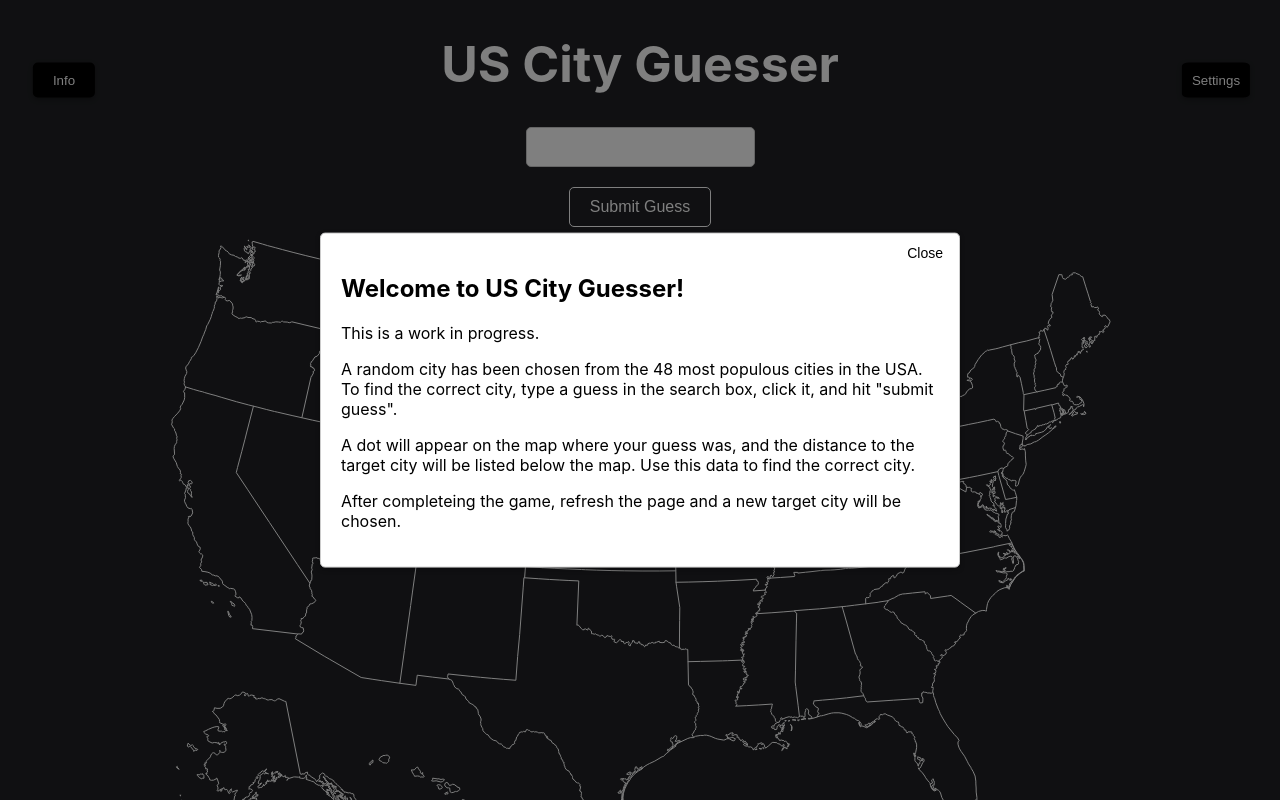
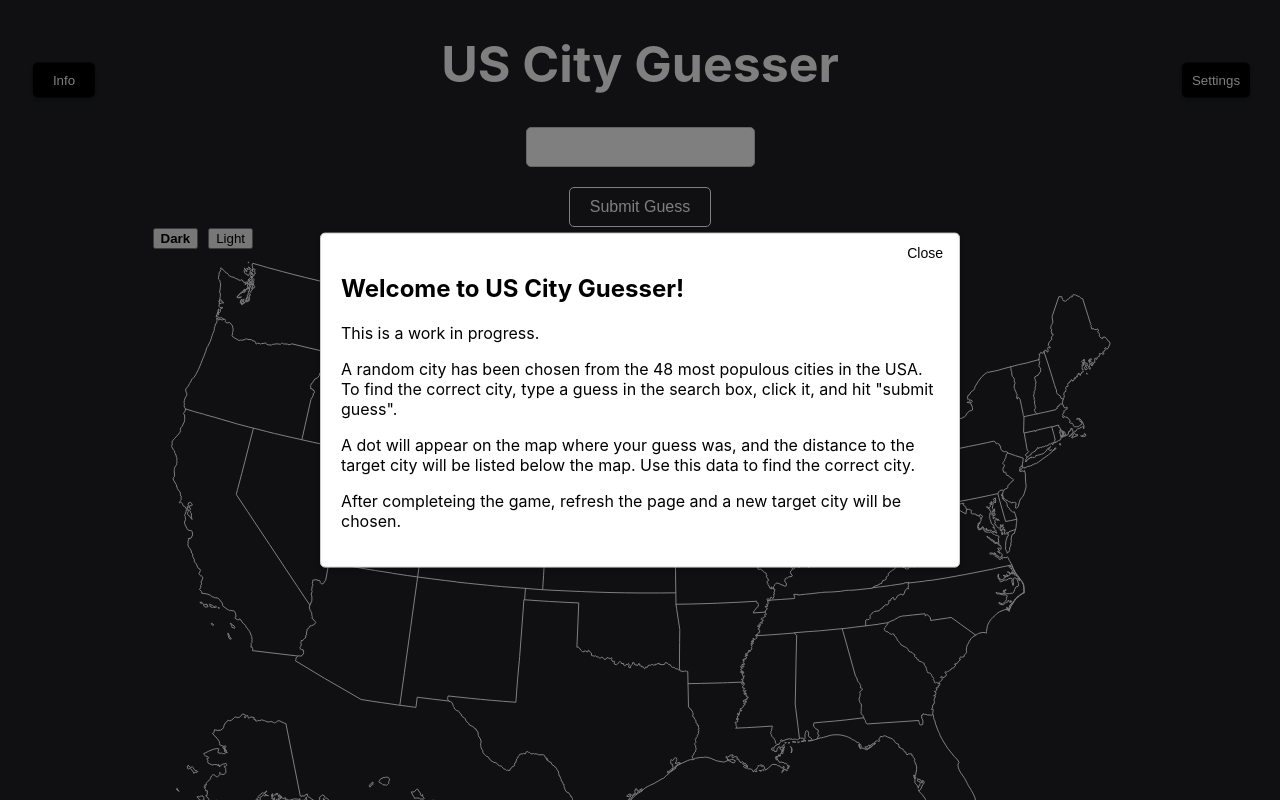
Before and after one commit to cis3296s24/US-City-Guesser, a React (Create React App) app: page / in a window 1280 px wide. Shown: the top 800 px of the page. Built offline with nearby package versions, Linux system fonts and the light colour scheme.

Commit message:
Dark-to-light commit, sadly not on settings button

```diff
--- a/src/App.js
+++ b/src/App.js
@@ -70,11 +70,11 @@ function App() {
 
   //state variable for "game state":
   // - "game" when game is running
-  // - "quit" when giving up
-  // - "completed" when won
   const [gameState, setGameState] = useState("game");
 
   const [km, setKm] = useState(false);
+
+  const [isDark, setIsDark] = useState(true); // State to track map display mode
 
   //useRef element for scrolling when entering new value
   const bottomRef = useRef(null);
@@ -88,12 +88,13 @@ function App() {
     GenerateCity(difficulty);
   };
 
-  // Set diffiulty and reset guesses
+  // Set difficulty level: easy & reset guesses
   const setEasy = () => {
     setDifficulty("easy");
     resetGuesses();
   };
 
+  // Set difficulty level: hard & reset guesses
   const setHard = () => {
     setDifficulty("hard");
     resetGuesses();
@@ -122,6 +123,16 @@ function App() {
     setSorted([]);
     setGameState("game");
   }
+
+   // Set it in dark/black mode
+  const setDark = () => {
+    setIsDark("black");
+  };
+
+  // Set it in light/white mode
+  const setLight = () => {
+    setDark("white");
+  };
 
   return (
 
@@ -176,8 +187,10 @@ function App() {
 
     {/* Component to handle guesses (dropdown that you click, not type and enter) */}
 
+    {/* "completed" when won & hit 0 miles/km */}
+    {gameState === "completed" && <GameCompletePopup restart={() => restartGame()} />}
 
-    {gameState === "completed" && <GameCompletePopup restart={() => restartGame()} />}
+    {/* "quit" when giving up */}
     {gameState === "quit" && <GiveUpPopup restart={() => restartGame()} />}
 
 
@@ -186,7 +199,7 @@ function App() {
 
     {/* Component for a popup that displays settings*/}
 
-    <Settings difficulty = {difficulty} setEasy={() => setDifficulty("easy")} setHard = {() => setDifficulty("hard")} isKm = {km} changeToKm = {() => setKm(true)} changeToMiles = {() => setKm(false)} />
+    <Settings difficulty = {difficulty} setEasy={() => setDifficulty("easy")} setHard = {() => setDifficulty("hard")} isKm = {km} changeToKm = {() => setKm(true)} changeToMiles = {() => setKm(false)} mapDisplay = {isDark} setDark={() => setIsDark("#ffffff")} setLight = {() => setIsDark("202124")}/>
 
 
     {/* useRef div for scrolling */}
--- a/src/Map.js
+++ b/src/Map.js
@@ -1,68 +1,85 @@
-import React, { useEffect } from 'react'
-import * as d3 from 'd3'
-import * as topojson from 'topojson-client'
-import us from "./data/states-albers-10m.json"
+import React, { useEffect, useState } from 'react';
+import * as d3 from 'd3';
+import * as topojson from 'topojson-client';
+import us from "./data/states-albers-10m.json";
+import Settings from './Settings';
 
-export default function Map({guesses = []}) {
+export default function Map({ guesses = [] }) {
+    const [isDark, setIsDark] = useState(true); // Initialize dark mode as true
 
-    //setting variables for UI to reference later
+    useEffect(() => {
         const height = 610;
         const width = 975;
-
-    //using geoPath packages from d3
         const path = d3.geoPath();
         const projection = d3.geoAlbersUsa().scale(1300).translate([width / 2, height / 2]);
-
         const svg = d3.create('svg')
             .attr('height', height)
             .attr('width', width);
 
-    //eslint-disable-next-line
+        const fill = isDark ? '#202124' : '#ffffff'; // Set fill color based on dark mode
+        const stroke = isDark ? 'white' : 'black'; // Set stroke color based on dark mode
+
         const statesBackground = svg.append('path')
-        .attr('fill', '#202124') // state changes to black
-        .attr('stroke', "white")
+            .attr('fill', fill)
+            .attr('stroke', stroke)
             .attr('d', path(topojson.feature(us, us.objects.nation)));
 
-    //eslint-disable-next-line
-    const statesBoarders = svg.append('path')
+        const statesBorders = svg.append('path')
             .attr('fill', 'none')
-        .attr('stroke', '#fff') // state line stays as white to visually see each state
+            .attr('stroke', stroke)
             .attr('stroke-linejoin', 'round')
             .attr('stroke-linecap', 'round')
-        .attr('d', path(topojson.mesh(us, us.objects.states, (a,b) => a !== b)));
+            .attr('d', path(topojson.mesh(us, us.objects.states, (a, b) => a !== b)));
 
-    // gets the data passed in to the map function
         const cityElements = svg.selectAll('g')
             .data(guesses)
             .join('g');
 
-    //displays each data point as a circle
         cityElements.append('g')
-        .attr('transform', ({ lng, lat}) => `translate(${projection([lng,lat]).join(",")})`)
+            .attr('transform', ({ lng, lat }) => `translate(${projection([lng, lat]).join(",")})`)
             .append('circle')
             .attr('r', 4)
-        .attr('fill', 'red'); // displays the red dot in a dark / black map
+            .attr('fill', 'red');
 
-    //what actually renders the map onto the page
-    useEffect(() => {
-        //gets the map element
-        var b = document.getElementById("map");
-
-        //these lines clears the previous map so it can create a new one
         const element = document.getElementById("map");
         while (element.firstChild) {
             element.removeChild(element.firstChild);
         }
 
-        //creates a new div for the map and appends it
-        var a = document.createElement("div");
-        a.appendChild(svg.node());
-        b.appendChild(a);
-    },[svg]);
+        const div = document.createElement("div");
+        div.appendChild(svg.node());
+        element.appendChild(div);
+    }, [guesses, isDark]);
+
+    // Function to set dark mode
+    const setDark = () => {
+        setIsDark(true);
+    };
+
+    // Function to set light mode
+    const setLight = () => {
+        setIsDark(false);
+    };
 
     return (
-        //the div that the map is appended to
-        <div id='map'>
+        <div>
+            <div>
+                {/* Button for dark mode */}
+                <button
+                    onClick={setDark}
+                    style={{ marginRight: '10px', fontWeight: isDark ? 'bold' : 'normal' }}
+                >
+                    Dark
+                </button>
+                {/* Button for light mode */}
+                <button
+                    onClick={setLight}
+                    style={{ fontWeight: isDark ? 'normal' : 'bold' }}
+                >
+                    Light
+                </button>
+            </div>
+            <div id={'map'}></div>
         </div>
     )
 }
--- a/src/Settings.js
+++ b/src/Settings.js
@@ -1,11 +1,13 @@
 import React, { useState } from 'react';
 import './style/Settings.css'; // Import CSS file for styling
+import Map from './Map'
 // import { getDifficulty, setDifficulty } from './App';
 
 //called with the current level, and is passed useState functions which I define as
 //"setEasy" and "setHard". This is known as "lifting up the state"
-function Settings({ difficulty, setEasy, setHard, isKm, changeToMiles, changeToKm}) {
+function Settings({ difficulty, setEasy, setHard, isKm, changeToMiles, changeToKm, mapDisplay}) {
   const [displaySettings, setDisplaySettings] = useState(false);
+  const [isDark, setIsDark] = useState(true);
 
   //function for displaying Settings
   const toggleSettings = () => {
@@ -15,6 +17,16 @@ function Settings({ difficulty, setEasy, setHard, isKm, changeToMiles, changeToK
   //function for closing settings popup
   const closeSettings = () => {
     setDisplaySettings(false);
+  };
+
+  // Function to set dark mode
+  const setDark = () => {
+    setIsDark(false);
+  };
+
+  // Function to set light mode
+  const setLight = () => {
+    setIsDark(true);
   };
 
   return (
@@ -65,6 +77,33 @@ function Settings({ difficulty, setEasy, setHard, isKm, changeToMiles, changeToK
                 Kilometers
               </button>
 
+              {/* ------------------------- */}
+
+              <br /><br />
+
+                <div>
+                Visual: <br />
+                {/* Button for dark mode */}
+                <button
+                    onClick={setDark}
+                    style={{
+                      marginRight: '10px',
+                      fontWeight: isDark ? 'normal' : 'bold',
+                    }}
+                >
+                    Dark
+                </button>
+                {/* Button for light mode */}
+                <button
+                    onClick={setLight}
+                    style={{
+                      fontWeight: isDark ? 'bold' : 'normal'
+                    }}
+                >
+                    Light
+                </button>
+                </div>
+              <div id={'map'}></div>
             </div>
           </div>
         </div>
--- a/src/style/Autocomplete.css
+++ b/src/style/Autocomplete.css
@@ -17,7 +17,7 @@
     top: 100%;
     /* left: 0; */
     z-index: 1000;
-    background-color:rgb(32, 33, 36);; /* Update background color to black */
+    background-color:rgb(32, 33, 36); /* Update background color to black */
     color: #fff; /* Set text color to white */
     border: 1px solid #ccc;
     border-top: none;
--- a/src/style/Settings.css
+++ b/src/style/Settings.css
@@ -13,7 +13,7 @@
 }
 
 .settings-button:hover{
-background-color: #CCCC;
+  background-color: #CCCC;
 }
 
   /* Styling for the overlay */
```
Lines whose indentation alone changed are shown as unchanged.
